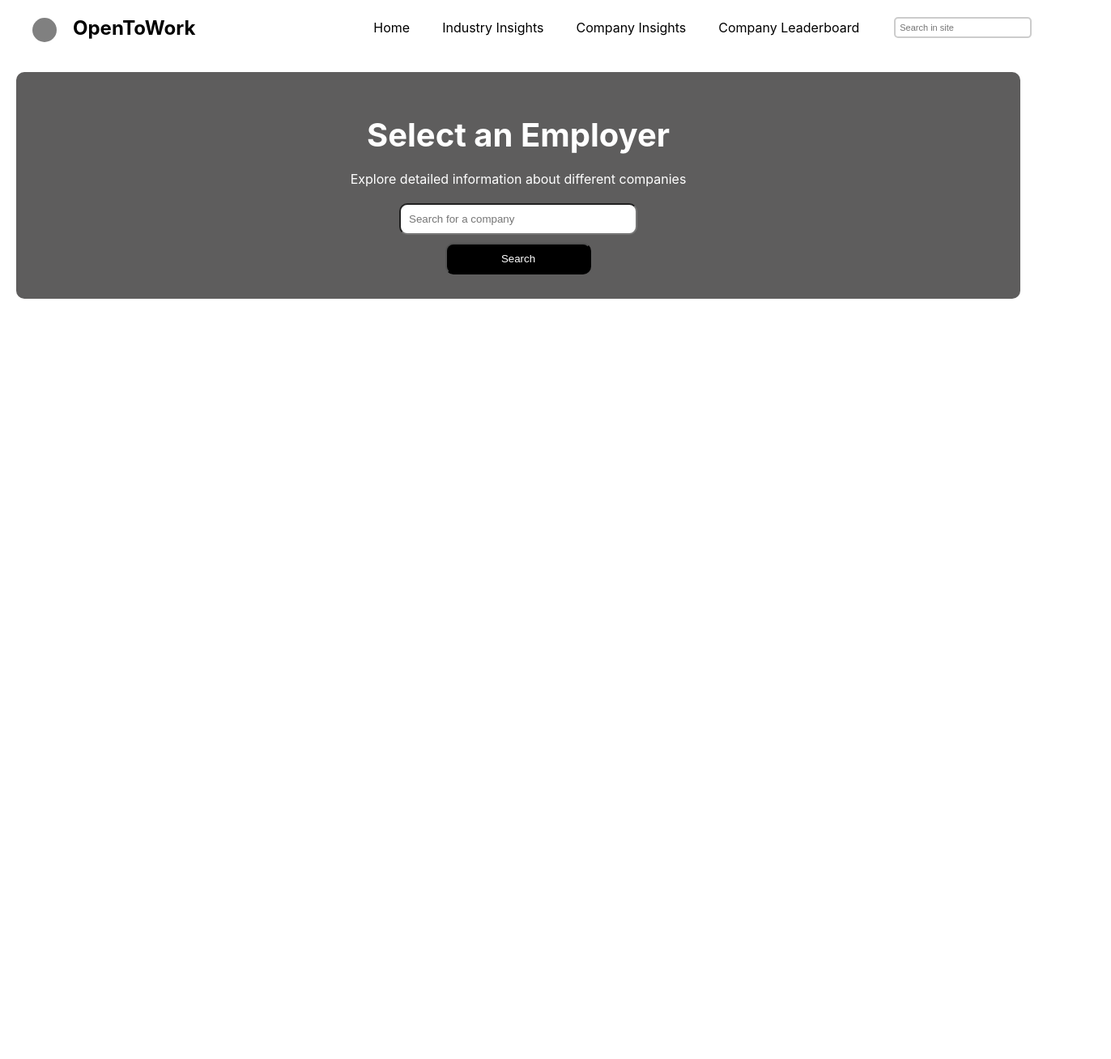
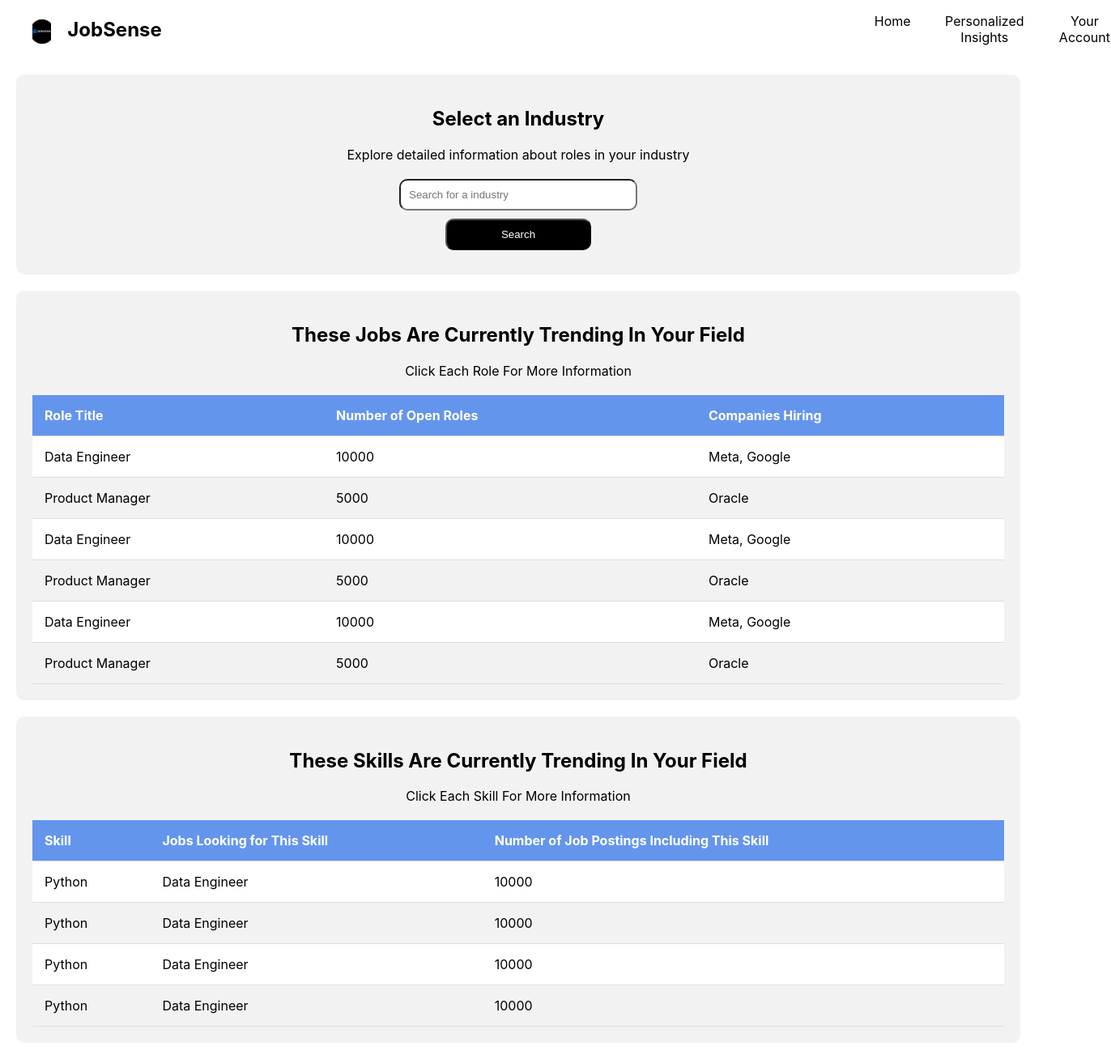
Before and after one commit to texasluminescence/job-trend-analyzer, a React (Create React App) app in the folder dashboard-react-app/: page / in a window 1280 px wide. Shown: the whole page at 81% size, 1372 px wide, since content can reach past the window. Before the commit the page ends 800 px from the top, so only its background shows below. Built offline with nearby package versions, Linux system fonts and the light colour scheme; no server answers.

Commit message:
updates to main dashboard

```diff
--- a/dashboard-react-app/src/App.js
+++ b/dashboard-react-app/src/App.js
@@ -1,8 +1,11 @@
 import logo from './logo.svg';
 import './App.css';
 import React, { useState, useEffect } from 'react';
-import SearchBar from './search-bar';
+import './trend-jobs.css'
 import TaskBar from './task-bar';
+import JobsTable from "./trend-jobs";
+import SearchBar from "./search-bar";
+import SkillsTable from "./trend-skills";
 
 
 function App() {
@@ -16,13 +19,6 @@ function App() {
       .catch(error => console.error("Error fetching data:", error));
   }, []);
 
-  // Employer search bar
-  const handleEmployerSearch = (query) => {
-    // Console logs current employer user is searching
-    console.log('Searching for employer: ' + query);
-  };
-
-  // Industry search bar - Will add soon
   const handleIndustrySearch = (query) => {
     // Console logs current industry user is searching
     console.log('Searching for industry: ${query}');
@@ -35,10 +31,22 @@ function App() {
           <TaskBar/>
         </section>
 
-        <section className="search-section">
-          <h2>Select an Employer</h2>
-          <p className="description-text">Explore detailed information about different companies</p>
-          <SearchBar placeholder="Search for a company" onSearch={handleEmployerSearch} />
+        <section className="jobs-section">
+          <h2>Select an Industry</h2>
+          <p className="description-text">Explore detailed information about roles in your industry</p>
+          <SearchBar placeholder="Search for a industry" onSearch={handleIndustrySearch} />
+        </section>
+
+        <section className="jobs-section">
+            <h2>These Jobs Are Currently Trending In Your Field</h2>
+            <p className="description-text">Click Each Role For More Information</p>
+            <JobsTable/>
+        </section>
+
+        <section className="jobs-section">
+            <h2>These Skills Are Currently Trending In Your Field</h2>
+            <p className="description-text">Click Each Skill For More Information</p>
+            <SkillsTable/>
         </section>
     </div>
   );
--- a/dashboard-react-app/src/search-bar.css
+++ b/dashboard-react-app/src/search-bar.css
@@ -6,7 +6,7 @@
 }
 
 .description-text {
-    color: white;
+    color: black;
     margin-bottom: 20px;
 }
 
--- a/dashboard-react-app/src/task-bar.css
+++ b/dashboard-react-app/src/task-bar.css
@@ -13,6 +13,12 @@
     background-color:  grey;
 }
 
+.logo img {
+    width: 100%;
+    height: 100%;
+    object-fit: cover;
+}
+
 .name h2{
     color: black;
     margin-top: 20px;
@@ -23,7 +29,7 @@
 .task-bar-links {
     list-style: none;
     display: flex;
-    margin-left: 140px;
+    margin-left: 800px;
 }
 
 .task-bar-links li {
--- a/dashboard-react-app/src/task-bar.js
+++ b/dashboard-react-app/src/task-bar.js
@@ -1,30 +1,24 @@
 import React, { useState } from 'react';
 import './task-bar.css';
 import SearchBar from './search-bar';
+import BlackCircle from './BlackCircle.png';
 
 
 const TaskBar = () => {
-    const handleSearch = (query) => {
-        console.log('Searching for: ' + query);
-    };
-
     return(
 
         <div className="task-bar">
-            <div className = "logo"></div>
+            <div className = "logo">
+                <img src={BlackCircle}/>
+            </div>
             <div className = "name">
-                <h2>OpenToWork</h2>
+                <h2>JobSense</h2>
             </div>
             <ul className = "task-bar-links">
                 <li> <a href = "/" >Home</a></li>
-                <li> <a href = "/" >Industry Insights</a></li>
-                <li> <a href = "/" >Company Insights</a></li>
-                <li> <a href = "/" >Company Leaderboard</a></li>
+                <li> <a href = "/" >Personalized Insights</a></li>
+                <li> <a href = "/" >Your Account</a></li>
             </ul>
-
-            <div className = "task-search-bar">
-                <SearchBar placeholder="Search in site" onSearch={handleSearch} showButton={false} />
-            </div>
         </div>
     );
 };
--- /dev/null
+++ b/dashboard-react-app/src/trend-jobs.css
@@ -0,0 +1,26 @@
+.jobs-section{
+    background-color: #f2f2f2;
+    padding: 20px;
+    border-radius: 10px;
+    margin: 20px;
+    align-items: center;
+}
+
+table {
+    width: 100%;
+    border-collapse: collapse;
+}
+
+th, td {
+    padding: 15px;
+    text-align: left;
+    border-bottom: 1px solid #ddd;
+}
+
+th {
+  background-color: cornflowerblue;
+  color: white;
+}
+
+tr:nth-child(even) {background-color: white;}
+tr:hover {background-color: cornflowerblue;}
--- /dev/null
+++ b/dashboard-react-app/src/trend-jobs.js
@@ -0,0 +1,49 @@
+import React, { useState } from 'react';
+import './task-bar.css';
+import SearchBar from './search-bar';
+import BlackCircle from './BlackCircle.png';
+
+
+const JobsTable = () => {
+    return(
+        <table>
+          <tr>
+            <th>Role Title</th>
+            <th>Number of Open Roles</th>
+            <th>Companies Hiring</th>
+          </tr>
+          <tr>
+            <td>Data Engineer</td>
+            <td>10000</td>
+            <td>Meta, Google</td>
+          </tr>
+          <tr>
+            <td>Product Manager</td>
+            <td>5000</td>
+            <td>Oracle</td>
+          </tr>
+            <tr>
+            <td>Data Engineer</td>
+            <td>10000</td>
+            <td>Meta, Google</td>
+          </tr>
+          <tr>
+            <td>Product Manager</td>
+            <td>5000</td>
+            <td>Oracle</td>
+          </tr>
+                      <tr>
+            <td>Data Engineer</td>
+            <td>10000</td>
+            <td>Meta, Google</td>
+          </tr>
+          <tr>
+            <td>Product Manager</td>
+            <td>5000</td>
+            <td>Oracle</td>
+          </tr>
+        </table>
+    );
+};
+
+export default JobsTable;
--- /dev/null
+++ b/dashboard-react-app/src/trend-skills.js
@@ -0,0 +1,37 @@
+import React, { useState } from 'react';
+import './task-bar.css';
+
+
+const SkillsTable = () => {
+    return(
+        <table>
+          <tr>
+            <th>Skill</th>
+            <th>Jobs Looking for This Skill</th>
+            <th>Number of Job Postings Including This Skill</th>
+          </tr>
+          <tr>
+            <td>Python</td>
+            <td>Data Engineer</td>
+            <td>10000</td>
+          </tr>
+          <tr>
+            <td>Python</td>
+            <td>Data Engineer</td>
+            <td>10000</td>
+          </tr>
+          <tr>
+            <td>Python</td>
+            <td>Data Engineer</td>
+            <td>10000</td>
+          </tr>
+            <tr>
+            <td>Python</td>
+            <td>Data Engineer</td>
+            <td>10000</td>
+          </tr>
+        </table>
+    );
+};
+
+export default SkillsTable;
```
Also changed, not shown: dashboard-react-app/src/BlackCircle.png (added).
